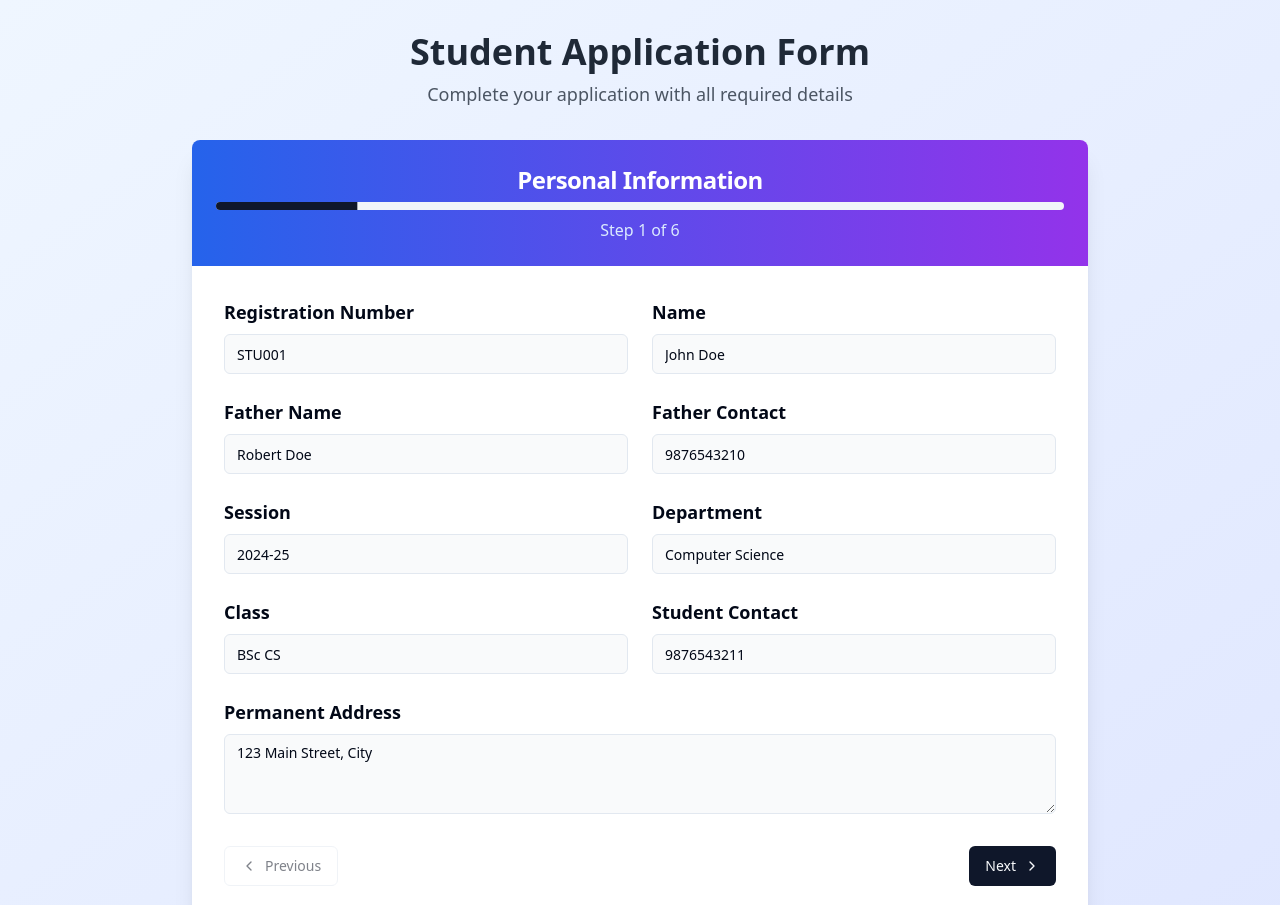
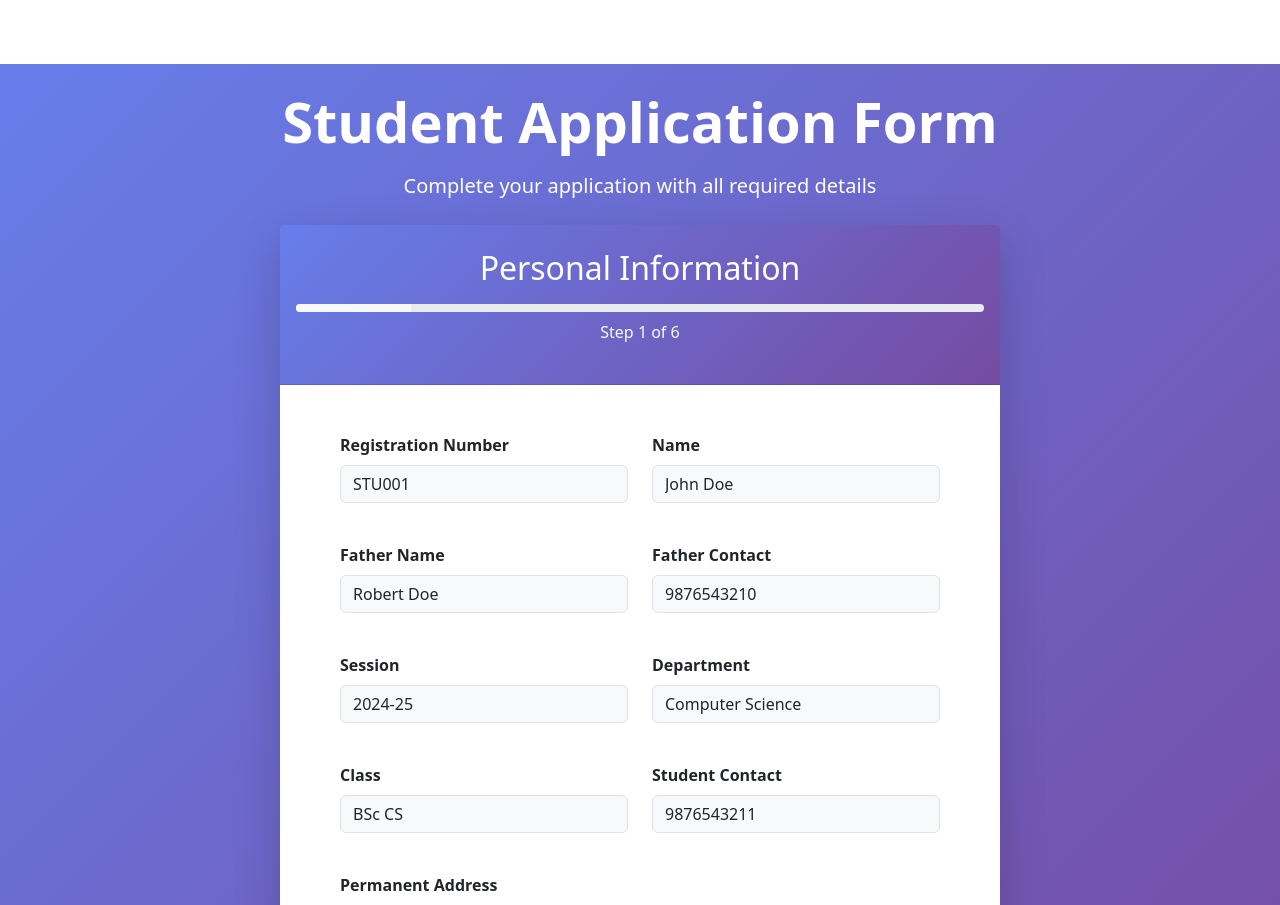
Before and after one commit to awais7012/student-info-viewer, a React (Vite) app: page / in a window 1280 px wide. Shown: the top 905 px of the page. Built offline with nearby package versions, Linux system fonts and the light colour scheme.

Commit message:
Fix: Toast disappearing and Bootstrap styling
- Resolved the issue where the toast was disappearing.
- Implemented Bootstrap styling throughout the application.

```diff
--- a/package.json
+++ b/package.json
@@ -40,6 +40,7 @@
     "@radix-ui/react-toggle-group": "^1.1.0",
     "@radix-ui/react-tooltip": "^1.1.4",
     "@tanstack/react-query": "^5.56.2",
+    "bootstrap": "^5.3.7",
     "class-variance-authority": "^0.7.1",
     "clsx": "^2.1.1",
     "cmdk": "^1.0.0",
--- a/src/components/StudentApplicationForm.tsx
+++ b/src/components/StudentApplicationForm.tsx
@@ -1,8 +1,4 @@
-
 import { useState } from "react";
-import { Card, CardContent, CardHeader, CardTitle } from "@/components/ui/card";
-import { Button } from "@/components/ui/button";
-import { Progress } from "@/components/ui/progress";
 import { ChevronRight, ChevronLeft } from "lucide-react";
 import PersonalInfoSection from "./form-sections/PersonalInfoSection";
 import GuardianInfoSection from "./form-sections/GuardianInfoSection";
@@ -110,56 +106,68 @@ const StudentApplicationForm = () => {
   const CurrentSection = sections[currentStep].component;
 
   return (
-    <div className="max-w-4xl mx-auto">
-      <Card className="shadow-xl border-0">
-        <CardHeader className="bg-gradient-to-r from-blue-600 to-purple-600 text-white rounded-t-lg">
-          <CardTitle className="text-2xl text-center">
+    <div className="container-fluid">
+      <div className="row justify-content-center">
+        <div className="col-12 col-lg-8">
+          <div className="card shadow-lg border-0 form-section">
+            <div className="card-header bg-gradient-custom text-white text-center py-4">
+              <h2 className="card-title mb-3 fs-2">
                 {sections[currentStep].title}
-          </CardTitle>
-          <div className="mt-4">
-            <Progress value={progress} className="h-2" />
-            <p className="text-center mt-2 text-blue-100">
+              </h2>
+              <div className="mb-3">
+                <div className="progress" style={{ height: '8px' }}>
+                  <div
+                    className="progress-bar bg-light"
+                    role="progressbar"
+                    style={{ width: `${progress}%` }}
+                    aria-valuenow={progress}
+                    aria-valuemin={0}
+                    aria-valuemax={100}
+                  ></div>
+                </div>
+                <p className="mt-2 mb-0 text-light">
                   Step {currentStep + 1} of {sections.length}
                 </p>
               </div>
-        </CardHeader>
+            </div>
 
-        <CardContent className="p-8">
+            <div className="card-body p-4 p-md-5">
               <CurrentSection
                 formData={formData}
                 setFormData={setFormData}
               />
 
-          <div className="flex justify-between mt-8">
-            <Button
+              <div className="d-flex justify-content-between mt-4">
+                <button
                   onClick={handlePrevious}
                   disabled={currentStep === 0}
-              variant="outline"
-              className="flex items-center gap-2"
+                  className="btn btn-outline-secondary d-flex align-items-center"
                 >
-              <ChevronLeft className="w-4 h-4" />
+                  <ChevronLeft className="me-2" size={16} />
                   Previous
-            </Button>
+                </button>
 
                 {currentStep === sections.length - 1 ? (
-              <Button
+                  <button
                     onClick={handleSubmit}
-                className="bg-green-600 hover:bg-green-700 text-white flex items-center gap-2"
+                    className="btn btn-success d-flex align-items-center"
                   >
                     Submit Application
-              </Button>
+                  </button>
                 ) : (
-              <Button
+                  <button
                     onClick={handleNext}
-                className="flex items-center gap-2"
+                    className="btn btn-primary d-flex align-items-center"
                   >
                     Next
-                <ChevronRight className="w-4 h-4" />
-              </Button>
+                    <ChevronRight className="ms-2" size={16} />
+                  </button>
                 )}
               </div>
-        </CardContent>
-      </Card>
+            </div>
+          </div>
+        </div>
+      </div>
     </div>
   );
 };
--- a/src/components/form-sections/PersonalInfoSection.tsx
+++ b/src/components/form-sections/PersonalInfoSection.tsx
@@ -1,7 +1,3 @@
-
-import { Input } from "@/components/ui/input";
-import { Label } from "@/components/ui/label";
-import { Textarea } from "@/components/ui/textarea";
 
 const PersonalInfoSection = ({ formData, setFormData }) => {
   const handleChange = (field, value) => {
@@ -9,104 +5,124 @@ const PersonalInfoSection = ({ formData, setFormData }) => {
   };
 
   return (
-    <div className="space-y-6">
-      <div className="grid grid-cols-1 md:grid-cols-2 gap-6">
-        <div className="space-y-2">
-          <Label htmlFor="registration" className="text-lg font-semibold">Registration Number</Label>
-          <Input
+    <div className="container-fluid">
+      <div className="row g-4">
+        <div className="col-12 col-md-6">
+          <div className="mb-3">
+            <label htmlFor="registration" className="form-label fw-bold">Registration Number</label>
+            <input
               id="registration"
+              type="text"
+              className="form-control bg-light"
               value={formData.registration || ""}
               readOnly
-            className="bg-gray-50"
-          />
-        </div>
-
-        <div className="space-y-2">
-          <Label htmlFor="name" className="text-lg font-semibold">Name</Label>
-          <Input
-            id="name"
-            value={formData.name || ""}
-            readOnly
-            className="bg-gray-50"
             />
           </div>
         </div>
 
-      <div className="grid grid-cols-1 md:grid-cols-2 gap-6">
-        <div className="space-y-2">
-          <Label htmlFor="fatherName" className="text-lg font-semibold">Father Name</Label>
-          <Input
-            id="fatherName"
-            value={formData.fatherName || ""}
+        <div className="col-12 col-md-6">
+          <div className="mb-3">
+            <label htmlFor="name" className="form-label fw-bold">Name</label>
+            <input
+              id="name"
+              type="text"
+              className="form-control bg-light"
+              value={formData.name || ""}
               readOnly
-            className="bg-gray-50"
-          />
-        </div>
-
-        <div className="space-y-2">
-          <Label htmlFor="fatherContact" className="text-lg font-semibold">Father Contact</Label>
-          <Input
-            id="fatherContact"
-            value={formData.fatherContact || ""}
-            readOnly
-            className="bg-gray-50"
             />
           </div>
         </div>
 
-      <div className="grid grid-cols-1 md:grid-cols-2 gap-6">
-        <div className="space-y-2">
-          <Label htmlFor="session" className="text-lg font-semibold">Session</Label>
-          <Input
-            id="session"
-            value={formData.session || ""}
+        <div className="col-12 col-md-6">
+          <div className="mb-3">
+            <label htmlFor="fatherName" className="form-label fw-bold">Father Name</label>
+            <input
+              id="fatherName"
+              type="text"
+              className="form-control bg-light"
+              value={formData.fatherName || ""}
               readOnly
-            className="bg-gray-50"
-          />
-        </div>
-
-        <div className="space-y-2">
-          <Label htmlFor="department" className="text-lg font-semibold">Department</Label>
-          <Input
-            id="department"
-            value={formData.department || ""}
-            readOnly
-            className="bg-gray-50"
             />
           </div>
         </div>
 
-      <div className="grid grid-cols-1 md:grid-cols-2 gap-6">
-        <div className="space-y-2">
-          <Label htmlFor="class" className="text-lg font-semibold">Class</Label>
-          <Input
-            id="class"
-            value={formData.class || ""}
+        <div className="col-12 col-md-6">
+          <div className="mb-3">
+            <label htmlFor="fatherContact" className="form-label fw-bold">Father Contact</label>
+            <input
+              id="fatherContact"
+              type="text"
+              className="form-control bg-light"
+              value={formData.fatherContact || ""}
               readOnly
-            className="bg-gray-50"
-          />
-        </div>
-
-        <div className="space-y-2">
-          <Label htmlFor="studentContact" className="text-lg font-semibold">Student Contact</Label>
-          <Input
-            id="studentContact"
-            value={formData.studentContact || ""}
-            readOnly
-            className="bg-gray-50"
             />
           </div>
         </div>
 
-      <div className="space-y-2">
-        <Label htmlFor="address" className="text-lg font-semibold">Permanent Address</Label>
-        <Textarea
+        <div className="col-12 col-md-6">
+          <div className="mb-3">
+            <label htmlFor="session" className="form-label fw-bold">Session</label>
+            <input
+              id="session"
+              type="text"
+              className="form-control bg-light"
+              value={formData.session || ""}
+              readOnly
+            />
+          </div>
+        </div>
+
+        <div className="col-12 col-md-6">
+          <div className="mb-3">
+            <label htmlFor="department" className="form-label fw-bold">Department</label>
+            <input
+              id="department"
+              type="text"
+              className="form-control bg-light"
+              value={formData.department || ""}
+              readOnly
+            />
+          </div>
+        </div>
+
+        <div className="col-12 col-md-6">
+          <div className="mb-3">
+            <label htmlFor="class" className="form-label fw-bold">Class</label>
+            <input
+              id="class"
+              type="text"
+              className="form-control bg-light"
+              value={formData.class || ""}
+              readOnly
+            />
+          </div>
+        </div>
+
+        <div className="col-12 col-md-6">
+          <div className="mb-3">
+            <label htmlFor="studentContact" className="form-label fw-bold">Student Contact</label>
+            <input
+              id="studentContact"
+              type="text"
+              className="form-control bg-light"
+              value={formData.studentContact || ""}
+              readOnly
+            />
+          </div>
+        </div>
+
+        <div className="col-12">
+          <div className="mb-3">
+            <label htmlFor="address" className="form-label fw-bold">Permanent Address</label>
+            <textarea
               id="address"
+              className="form-control bg-light"
               value={formData.address || ""}
               readOnly
-          className="bg-gray-50"
               rows={3}
             />
+          </div>
+        </div>
       </div>
     </div>
   );
--- a/src/hooks/use-toast.ts
+++ b/src/hooks/use-toast.ts
@@ -6,7 +6,7 @@ import type {
 } from "@/components/ui/toast"
 
 const TOAST_LIMIT = 1
-const TOAST_REMOVE_DELAY = 1000000
+const TOAST_REMOVE_DELAY = 3000 // Changed from 1000000 to 3000 (3 seconds)
 
 type ToasterToast = ToastProps & {
   id: string
--- a/src/index.css
+++ b/src/index.css
@@ -1,105 +1,13 @@
-@tailwind base;
-@tailwind components;
-@tailwind utilities;
 
-/* Definition of the design system. All colors, gradients, fonts, etc should be defined here.
-All colors MUST be HSL.
-*/
+@import 'bootstrap/dist/css/bootstrap.min.css';
 
-@layer base {
-  :root {
-    --background: 0 0% 100%;
-    --foreground: 222.2 84% 4.9%;
-
-    --card: 0 0% 100%;
-    --card-foreground: 222.2 84% 4.9%;
-
-    --popover: 0 0% 100%;
-    --popover-foreground: 222.2 84% 4.9%;
-
-    --primary: 222.2 47.4% 11.2%;
-    --primary-foreground: 210 40% 98%;
-
-    --secondary: 210 40% 96.1%;
-    --secondary-foreground: 222.2 47.4% 11.2%;
-
-    --muted: 210 40% 96.1%;
-    --muted-foreground: 215.4 16.3% 46.9%;
-
-    --accent: 210 40% 96.1%;
-    --accent-foreground: 222.2 47.4% 11.2%;
-
-    --destructive: 0 84.2% 60.2%;
-    --destructive-foreground: 210 40% 98%;
-
-    --border: 214.3 31.8% 91.4%;
-    --input: 214.3 31.8% 91.4%;
-    --ring: 222.2 84% 4.9%;
-
-    --radius: 0.5rem;
-
-    --sidebar-background: 0 0% 98%;
-
-    --sidebar-foreground: 240 5.3% 26.1%;
-
-    --sidebar-primary: 240 5.9% 10%;
-
-    --sidebar-primary-foreground: 0 0% 98%;
-
-    --sidebar-accent: 240 4.8% 95.9%;
-
-    --sidebar-accent-foreground: 240 5.9% 10%;
-
-    --sidebar-border: 220 13% 91%;
-
-    --sidebar-ring: 217.2 91.2% 59.8%;
-  }
-
-  .dark {
-    --background: 222.2 84% 4.9%;
-    --foreground: 210 40% 98%;
-
-    --card: 222.2 84% 4.9%;
-    --card-foreground: 210 40% 98%;
-
-    --popover: 222.2 84% 4.9%;
-    --popover-foreground: 210 40% 98%;
-
-    --primary: 210 40% 98%;
-    --primary-foreground: 222.2 47.4% 11.2%;
-
-    --secondary: 217.2 32.6% 17.5%;
-    --secondary-foreground: 210 40% 98%;
-
-    --muted: 217.2 32.6% 17.5%;
-    --muted-foreground: 215 20.2% 65.1%;
-
-    --accent: 217.2 32.6% 17.5%;
-    --accent-foreground: 210 40% 98%;
-
-    --destructive: 0 62.8% 30.6%;
-    --destructive-foreground: 210 40% 98%;
-
-    --border: 217.2 32.6% 17.5%;
-    --input: 217.2 32.6% 17.5%;
-    --ring: 212.7 26.8% 83.9%;
-    --sidebar-background: 240 5.9% 10%;
-    --sidebar-foreground: 240 4.8% 95.9%;
-    --sidebar-primary: 224.3 76.3% 48%;
-    --sidebar-primary-foreground: 0 0% 100%;
-    --sidebar-accent: 240 3.7% 15.9%;
-    --sidebar-accent-foreground: 240 4.8% 95.9%;
-    --sidebar-border: 240 3.7% 15.9%;
-    --sidebar-ring: 217.2 91.2% 59.8%;
-  }
+/* Custom CSS for additional styling if needed */
+.bg-gradient-custom {
+  background: linear-gradient(135deg, #667eea 0%, #764ba2 100%);
 }
 
-@layer base {
-  * {
-    @apply border-border;
-  }
-
-  body {
-    @apply bg-background text-foreground;
-  }
+.form-section {
+  background: white;
+  border-radius: 10px;
+  box-shadow: 0 4px 6px rgba(0, 0, 0, 0.1);
 }
--- a/src/pages/Index.tsx
+++ b/src/pages/Index.tsx
@@ -3,11 +3,11 @@ import StudentApplicationForm from "@/components/StudentApplicationForm";
 
 const Index = () => {
   return (
-    <div className="min-h-screen bg-gradient-to-br from-blue-50 to-indigo-100 py-8">
-      <div className="container mx-auto px-4">
-        <div className="text-center mb-8">
-          <h1 className="text-4xl font-bold text-gray-800 mb-2">Student Application Form</h1>
-          <p className="text-lg text-gray-600">Complete your application with all required details</p>
+    <div className="min-vh-100 bg-gradient-custom py-4">
+      <div className="container">
+        <div className="text-center mb-4">
+          <h1 className="display-4 fw-bold text-white mb-3">Student Application Form</h1>
+          <p className="lead text-white">Complete your application with all required details</p>
         </div>
         <StudentApplicationForm />
       </div>
```
Also changed, not shown: 1 other file (tests, documents, lock files or other folders). Lines whose indentation alone changed are shown as unchanged.
